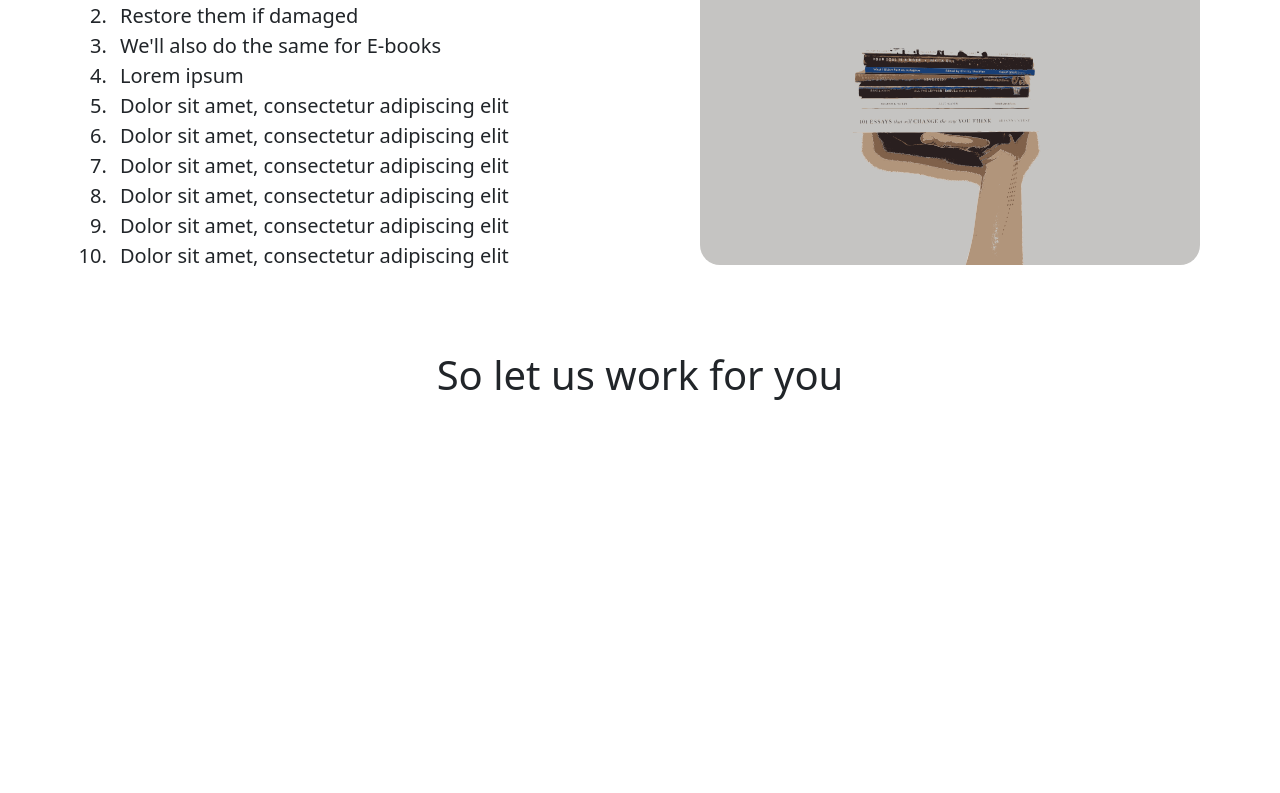
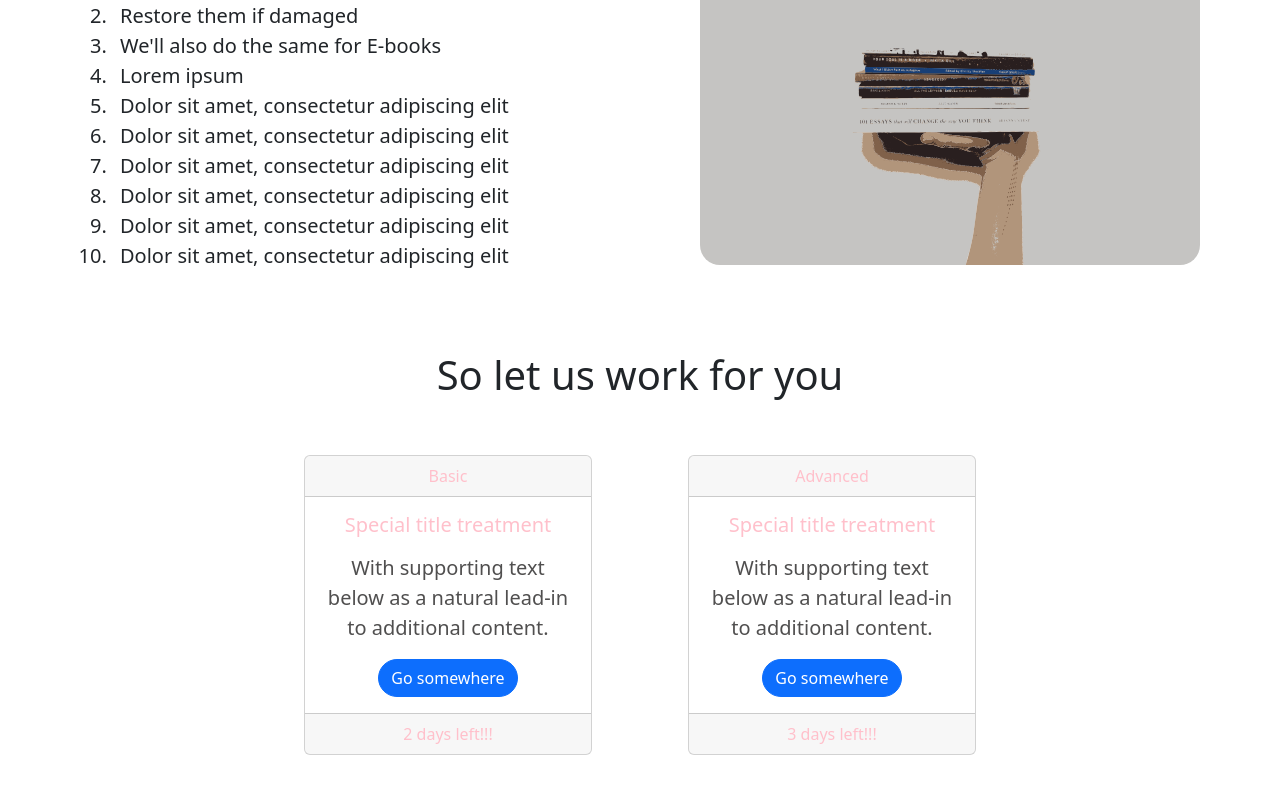
Before and after one commit to Prwler/React-Router, a React (Vite) app: page / in a window 1280 px wide. Shown: the part 449-1242 px from the top of the page. Before the commit the page ends 856 px from the top, so only its background shows below. Built offline with nearby package versions, Linux system fonts and the light colour scheme.

Commit message:
Final commit, until further notice

```diff
--- a/src/Pages/Home.css
+++ b/src/Pages/Home.css
@@ -53,11 +53,15 @@ h2{
 
 .footer{
     margin-top: 5rem;
+    text-align: center;
+}
+
+.foot-nav{
     display: flex;
     justify-content: center;
 }
 
-.footer-text{
-    margin-top: 10rem;
-    float: left;
+.card{
+    width: 18rem;
+    margin: 3rem;
 }
--- a/src/Pages/Home.jsx
+++ b/src/Pages/Home.jsx
@@ -50,9 +50,35 @@ function Home() {
             <h1>
                 So let us work for you
             </h1>
-            {/* <p className='footer-text'>
-                Words
-            </p> */}
+            <nav className='foot-nav'>
+                <div className="card text-center">
+                    <div className="card-header">
+                        Basic
+                    </div>
+                    <div className="card-body">
+                        <h5 className="card-title">Special title treatment</h5>
+                        <p className="card-text">With supporting text below as a natural lead-in to additional content.</p>
+                        <a href="#" className="btn btn-primary">Go somewhere</a>
+                    </div>
+                    <div className="card-footer text-body-secondary">
+                        2 days left!!!
+                    </div>
+                </div>
+
+                <div className="card text-center">
+                    <div className="card-header">
+                        Advanced
+                    </div>
+                    <div className="card-body">
+                        <h5 className="card-title">Special title treatment</h5>
+                        <p className="card-text">With supporting text below as a natural lead-in to additional content.</p>
+                        <a href="#" className="btn btn-primary">Go somewhere</a>
+                    </div>
+                    <div className="card-footer text-body-secondary">
+                        3 days left!!!
+                    </div>
+                </div>
+            </nav>
         </div>
         </>
     )
```
